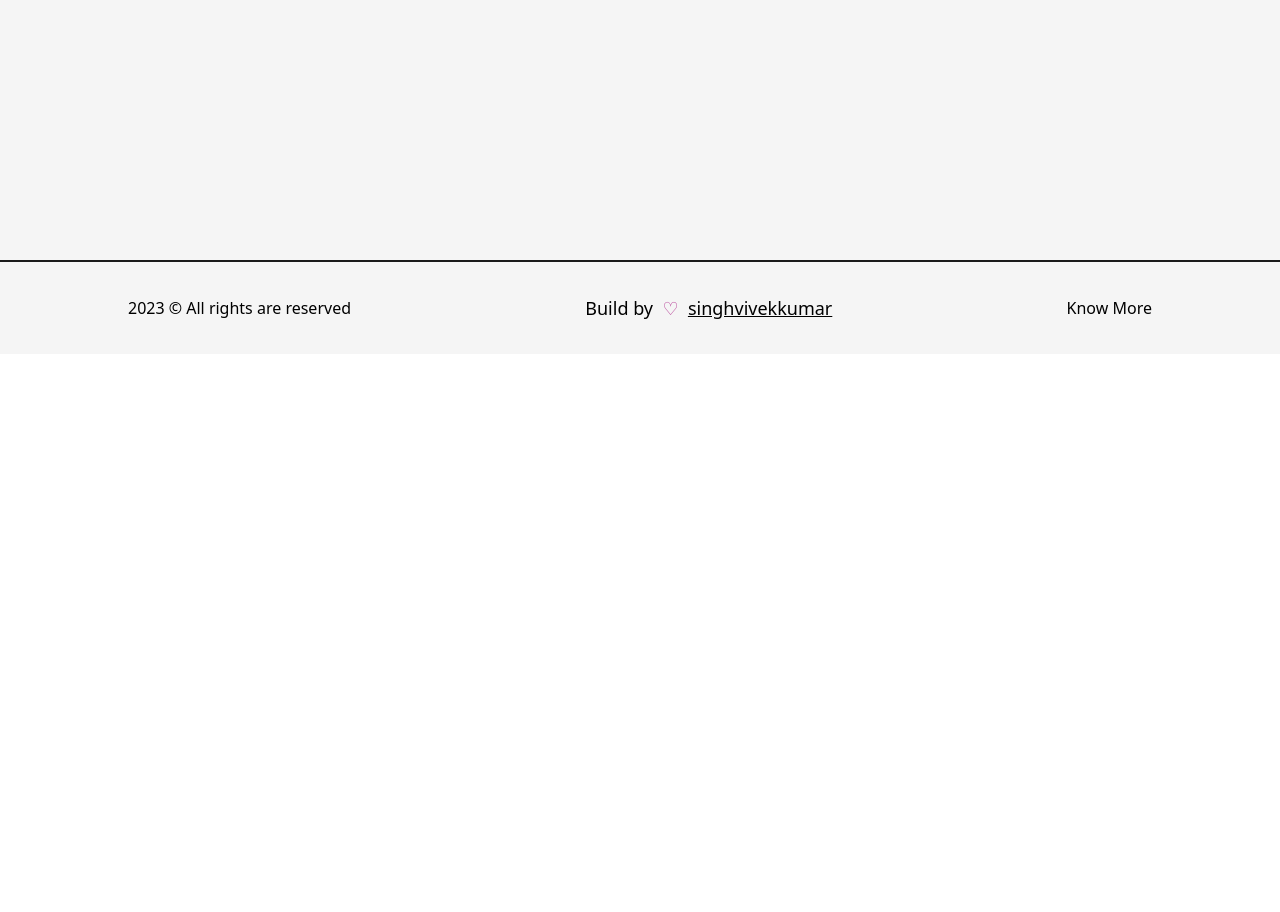
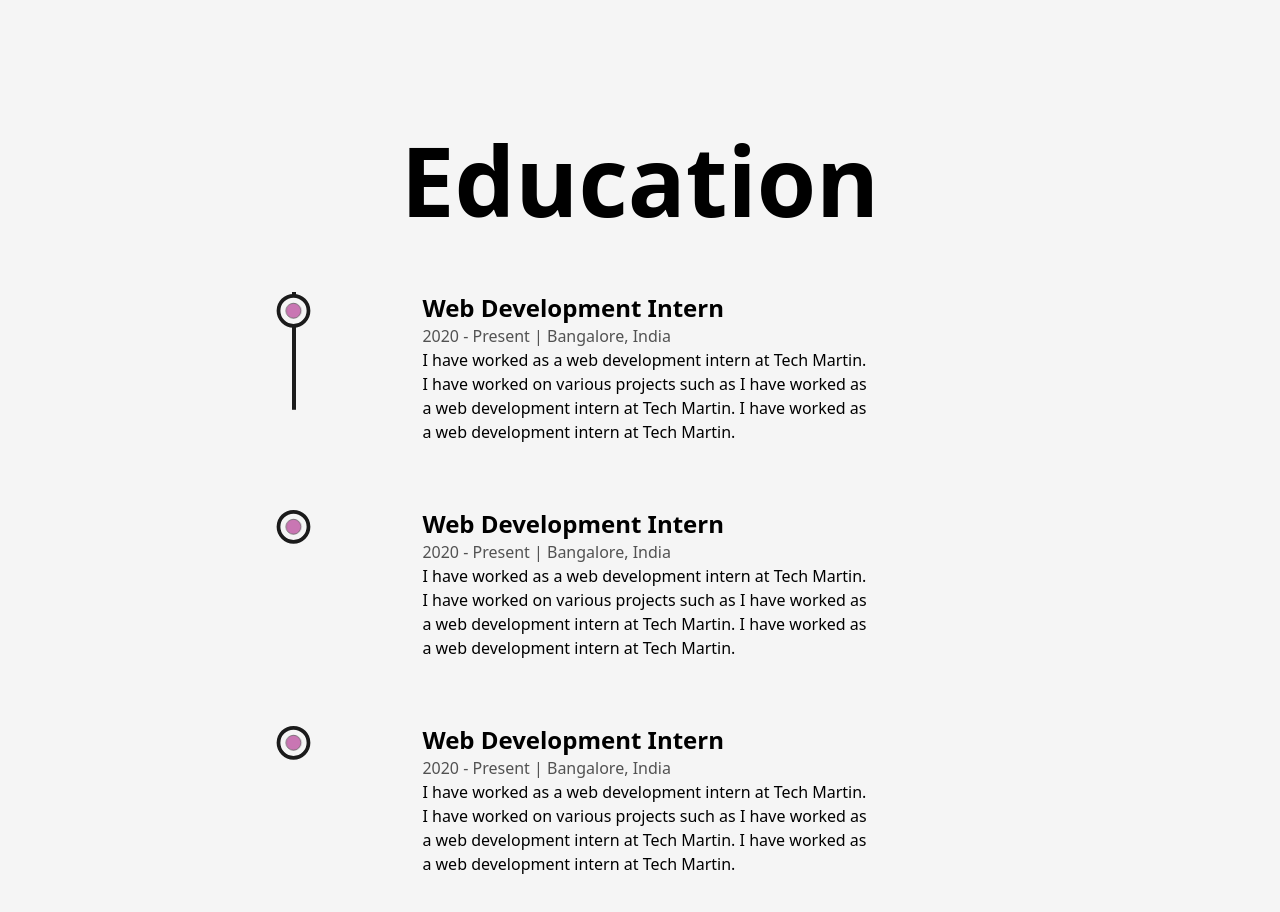
Before and after one commit to singhvivekkumar/portfolio, a Next.js app: page /about in a window 1280 px wide. Shown: the part 3620-4532 px from the top of the page. Before the commit the page ends 3974 px from the top, so only its background shows below. Built offline with nearby package versions, Linux system fonts and the light colour scheme.

Commit message:
feat: about page is completed

```diff
--- /dev/null
+++ b/src/components/Education.js
@@ -0,0 +1,45 @@
+import React, { useRef } from 'react'
+import EducationDetails from './EducationDetails';
+import {motion, useScroll } from 'framer-motion';
+
+const Education = () => {
+	const ref = useRef(null);
+
+	const { scrollYProgress } = useScroll({
+		target: ref,
+		offset: ['start end', 'center start']
+	})
+  return (
+	<div className=' my-64'>
+		<h2 className=' text-8xl font-bold mb-16 w-full text-center'>Education</h2>
+		<div className=' w-[75%] mx-auto relative ' ref={ref} >
+
+			<motion.div className=' absolute left-9 top-0 w-1 h-full bg-dark origin-top'
+				style={{scaleY:scrollYProgress}}/>
+			<ul className=" flex flex-col justify-between items-start ml-4 ">
+				<EducationDetails
+					type="Web Development Intern"
+					time="2020 - Present"
+					place="Bangalore, India"
+					info="I have worked as a web development intern at Tech Martin. I have worked on various projects such as
+					I have worked as a web development intern at Tech Martin. I have worked as a web development intern at Tech Martin." />
+				<EducationDetails
+					type="Web Development Intern"
+					time="2020 - Present"
+					place="Bangalore, India"
+					info="I have worked as a web development intern at Tech Martin. I have worked on various projects such as
+					I have worked as a web development intern at Tech Martin. I have worked as a web development intern at Tech Martin." />
+				<EducationDetails
+					type="Web Development Intern"
+					time="2020 - Present"
+					place="Bangalore, India"
+					info="I have worked as a web development intern at Tech Martin. I have worked on various projects such as
+					I have worked as a web development intern at Tech Martin. I have worked as a web development intern at Tech Martin." />
+
+			</ul>
+		</div>
+	</div>
+  )
+}
+
+export default Education;
--- /dev/null
+++ b/src/components/EducationDetails.js
@@ -0,0 +1,30 @@
+import React, { useRef } from "react";
+import ListIcon from "./IconComponents/ListIcon";
+import { motion } from "framer-motion";
+
+const Details = ({ type, time, place, info }) => {
+	const ref = useRef(null);
+	return (
+		<li ref={ref} className="  my-8 first:mt-0 last:mb-0 mx-auto w-[60%] flex flex-col justify-between">
+			<ListIcon reference={ref} />
+			<motion.div
+				initial={{y:50}}
+				whileInView={{y:0}}
+				transition={{
+					duration: 0.5,
+					delay: 0.2
+				}}
+			>
+			<h3 className=" capitalize font-bold text-2xl ">
+				{type}
+			</h3>
+			<span className=" capitalize text-dark/75 font-medium">
+				{time} | {place}
+			</span>
+			<p className=" font-medium w-full">{info}</p>
+			</motion.div>
+		</li>
+	);
+};
+
+export default Details;
--- a/src/pages/about.js
+++ b/src/pages/about.js
@@ -7,6 +7,7 @@ import profilePhoto from "../../public/images/profile/profile-pic-2.png";
 import AnimatedNumbers from "@/components/Animate/AnimatedNumbers";
 import Skills from "@/components/Skills";
 import Experience from "@/components/Experience";
+import Education from "@/components/Education";
 
 const about = () => {
 	return (
@@ -88,6 +89,9 @@ const about = () => {
 
 					{/* Experience */}
 					<Experience />
+
+					{/* Education  */}
+					<Education/>
 				</Layout>
 			</main>
 		</>
--- /dev/null
+++ b/src/pages/projects.js
@@ -0,0 +1,48 @@
+import Layout from "@/Layout/Layout";
+import AnimateHeading from "@/components/Animate/AnimateHeading";
+import Head from "next/head";
+import React from "react";
+
+const projects = () => {
+	return (
+		<>
+			{/* this head tag help to achevie GOOD SEO for your portfolio */}
+			<Head>
+				<title>VS | Project Page</title>
+				<meta name="description" content="any discription"></meta>
+			</Head>
+			{/* content */}
+			<main className=" flex flex-col justify-center items-center ">
+				<Layout className=" pt-16">
+					{/* heading of page */}
+					<AnimateHeading text="Projects of all semester"/>
+
+					{/* list of feature project */}
+					<div className=" grid grid-cols-12 gap-24 ">
+
+						<div className=" col-span-12 ">
+							feature projects 1
+						</div>
+						<div className=" col-span-6 ">
+							projects-1
+						</div>
+						<div className=" col-span-6 ">
+							projects-2
+						</div>
+						<div className=" col-span-12 ">
+							feature projects 2
+						</div>
+						<div className=" col-span-6 ">
+							projects-4
+						</div>
+						<div className=" col-span-6 ">
+							projects-4
+						</div>
+					</div>
+				</Layout>
+			</main>
+		</>
+	);
+};
+
+export default projects;
```
Also changed, not shown: src/components/Cards/FeatureCard.js (added), src/components/Cards/SimpleCard.js (added).
